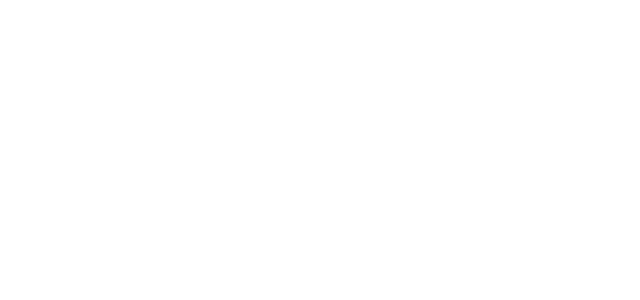
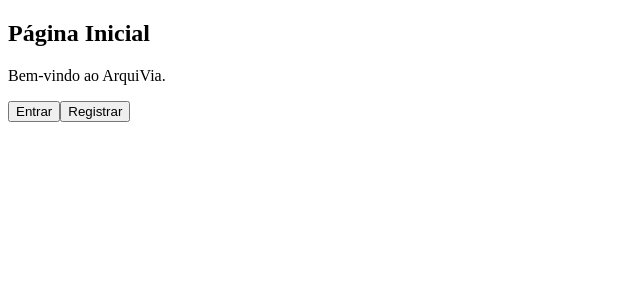
Before and after one commit to BraceroInSabot/ArquiVia, a React app in the folder Frontend/: page / in a window 1280 px wide. Shown: the top 300 px of the page, without its empty margins (0-640 px from the left). Built offline with nearby package versions, Linux system fonts and the light colour scheme; the HTML template or start-up script is replaced by a standard one.

Commit message:
add: arquivo de rotas & ref: vinculo de 4 rotas, index, login, registro e menu de empresas

```diff
--- a/Frontend/src/main.tsx
+++ b/Frontend/src/main.tsx
@@ -1,12 +1,12 @@
 import React from 'react';
 import ReactDOM from 'react-dom/client';
 import { BrowserRouter } from 'react-router-dom';
-
+import ArquiVia from './routes';
 
 ReactDOM.createRoot(document.getElementById('root')!).render(
   <React.StrictMode>
     <BrowserRouter>
-
+      <ArquiVia/>
     </BrowserRouter>
-  </React.StrictMode>,
+  </React.StrictMode>
 );
--- /dev/null
+++ b/Frontend/src/routes.tsx
@@ -0,0 +1,21 @@
+// src/App.tsx
+import { Routes, Route } from 'react-router-dom';
+import IndexPage from './pages/Index';
+import LoginPage from './pages/Login';
+import RegisterPage from './pages/Register';
+import EnterpriseIndexPage from './pages/EnterpriseIndexPage';
+
+function ArquiVia() {
+  return (
+    <div>
+      <Routes>
+        <Route path="/" element={<IndexPage />} />
+        <Route path="/entrar" element={<LoginPage />} />
+        <Route path="/registrar" element={<RegisterPage />} />
+        <Route path="/menu" element={<EnterpriseIndexPage />} />
+      </Routes>
+    </div>
+  );
+}
+
+export default ArquiVia;
```
